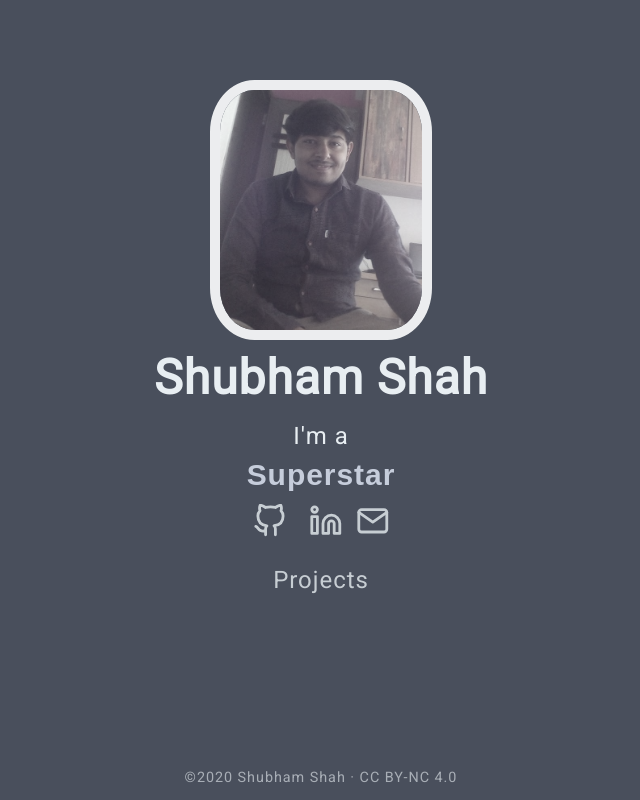
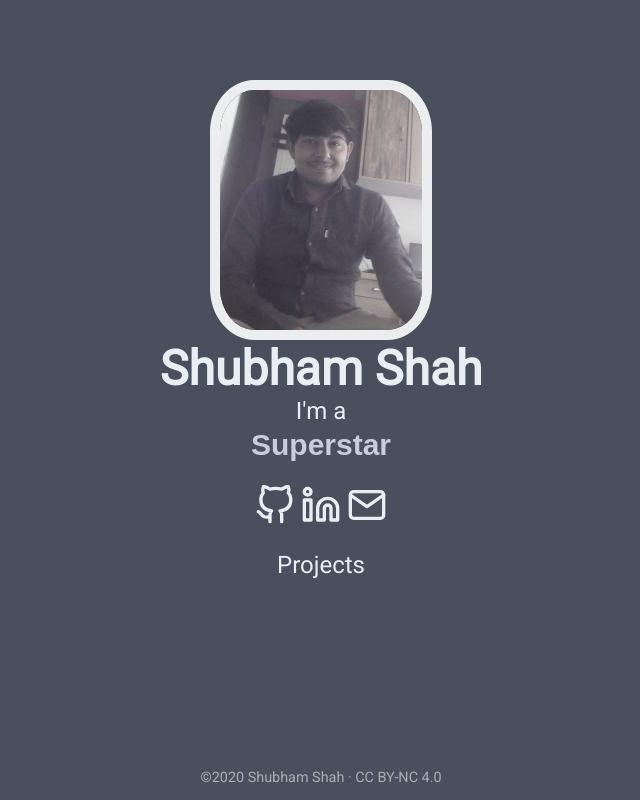
Before and after one commit to SavvyShah/portfolioPage, a website: page index.html in a window 1280 px wide. Shown: the whole page, without its empty margins (319-959 px from the left). Drawn offline with Linux system fonts and the light colour scheme.

Commit message:
:recycle: Refactor icons

```diff
--- a/index.css
+++ b/index.css
@@ -8,14 +8,59 @@ body {
   font-family: 'Roboto', sans-serif;
   background-color: #494f5c;
   color: #e8eef2;
+  margin: 0px;
 }
-
+#spotlight {
+  display: flex;
+  flex-direction: column;
+  margin: auto;
+  margin-top: 0px;
+  font-size: 1.5rem;
+  height: 60%;
+  justify-content: space-between;
+  justify-content: space-between;
+  align-items: center;
+  width: 100%;
+}
 #container {
   display: flex;
   flex-direction: column;
   height: 100vh;
 }
-
+a,
+a:visited,
+a:hover {
+  text-decoration: none;
+}
+a {
+  background-color: transparent;
+}
+a {
+  color: #e8eef2;
+  text-decoration: none;
+  border: none;
+  transition-property: color;
+  transition-duration: 0.4s;
+  transition-timing-function: ease-out;
+}
+.centered {
+  margin: 20px auto 0px auto;
+}
+#home-footer {
+  text-align: center;
+  font-size: 0.6em;
+  line-height: normal;
+  opacity: 0.6;
+}
+#home-center {
+  display: flex;
+  flex-direction: column;
+  justify-content: center;
+}
+#home-title {
+  margin: 0;
+  text-align: center;
+}
 #profile-photo {
   display: block;
   margin: auto;
@@ -40,7 +85,12 @@ h1 {
   position: relative;
   left: 50px;
 }
-
+#fancy-slider-container {
+  display: flex;
+  flex-direction: column;
+  justify-content: center;
+  align-items: center;
+}
 #projects {
   display: flex;
   flex-wrap: wrap;
@@ -93,6 +143,9 @@ button {
   box-shadow: 0 14px 28px rgba(0, 0, 0, 0.6), 0 10px 10px rgba(0, 0, 0, 0.6);
 }
 
+.link-icon {
+  width: 40px;
+}
 #fancy-about-me {
   background-color: #494f5c;
   font-style: normal;
@@ -131,6 +184,7 @@ button {
   animation-delay: 1s;
   text-align: center;
 }
+
 @keyframes move {
   0% {
     top: 0px;
@@ -151,9 +205,3 @@ button {
     top: 0px;
   }
 }
-#fancy-slider-container {
-  display: flex;
-  flex-direction: column;
-  justify-content: center;
-  align-items: center;
-}
--- a/index.html
+++ b/index.html
@@ -1,8 +1,9 @@
 <!DOCTYPE html>
 <html lang="en">
 <head>
+	<meta name="viewport" content="width=device-width, initial-scale=1.0" />
+	<meta http-equiv="X-UA-Compatible" content="ie=edge" />
   <meta charset="UTF-8">
-  <link rel="stylesheet" type="text/css" href="style.min.css">
   <link rel="stylesheet" type="text/css" href="index.css">
   <link rel="stylesheet" href="./assets/all.css">
   <title>Shubham Shah- Software Engineer</title>
@@ -28,16 +29,20 @@
 			</div>
 			</b>
 		</div>
-			<div id="home-social">
-				<a href="https://github.com/shubhamcanmakecommit/" target="_blank" rel="noopener me" title="Github"><svg xmlns="http://www.w3.org/2000/svg" class="feather" width="24" height="24" viewBox="0 0 24 24" fill="none" stroke="currentColor" stroke-width="2" stroke-linecap="round" stroke-linejoin="round">
-				<path d="M9 19c-5 1.5-5-2.5-7-3m14 6v-3.87a3.37 3.37 0 0 0-.94-2.61c3.14-.35 6.44-1.54 6.44-7A5.44 5.44 0 0 0 20 4.77 5.07 5.07 0 0 0 19.91 1S18.73.65 16 2.48a13.38 13.38 0 0 0-7 0C6.27.65 5.09 1 5.09 1A5.07 5.07 0 0 0 5 4.77a5.44 5.44 0 0 0-1.5 3.78c0 5.42 3.3 6.61 6.44 7A3.37 3.37 0 0 0 9 18.13V22"></path></svg>
-				</a><a href="https://www.linkedin.com/in/shubham-shah-055a61184/" target="_blank" rel="noopener me" title="Linkedin"><svg xmlns="http://www.w3.org/2000/svg" class="feather" width="24" height="24" viewBox="0 0 24 24" fill="none" stroke="currentColor" stroke-width="2" stroke-linecap="round" stroke-linejoin="round"><path d="M16 8a6 6 0 0 1 6 6v7h-4v-7a2 2 0 0 0-2-2 2 2 0 0 0-2 2v7h-4v-7a6 6 0 0 1 6-6z"></path><rect x="2" y="9" width="4" height="12"></rect><circle cx="4" cy="4" r="2"></circle></svg></a><a href="mailto:shubhamshahrising@gmail.com" target="_blank" rel="noopener me" title="Email"><svg xmlns="http://www.w3.org/2000/svg" class="feather" width="24" height="24" viewBox="0 0 24 24" fill="none" stroke="currentColor" stroke-width="2" stroke-linecap="round" stroke-linejoin="round"><path d="M4 4h16c1.1 0 2 .9 2 2v12c0 1.1-.9 2-2 2H4c-1.1 0-2-.9-2-2V6c0-1.1.9-2 2-2z"></path><polyline points="22,6 12,13 2,6"></polyline></svg></a>
+			<div class="centered">
+				<a href="https://github.com/shubhamcanmakecommit/" target="_blank" rel="noopener me" title="Github">
+				 <img src="assets/github.svg" class="link-icon" alt="Github logo">
+				</a>
+				<a href="https://www.linkedin.com/in/shubham-shah-055a61184/" target="_blank" rel="noopener me" title="Linkedin">
+				 <img src="assets/linkedin.svg" class="link-icon" alt="Linkedin profile">
+				</a>
+				<a href="mailto:shubhamshahrising@gmail.com" target="_blank" rel="noopener me" title="Email">
+				 <img src="assets/email.svg" class="link-icon" alt="Email link">
+				</a>
 			</div>
-			<nav id="home-nav" class="site-nav">
-
+			<div class="centered">
 				<a href="./projects.html">Projects</a>
-
-			</nav>
+			</div>
 		</div>
 		<div id="home-footer">
 			<p>
```
Also changed, not shown: assets/email.svg (added), assets/github.svg (added), assets/linkedin.svg (added).
